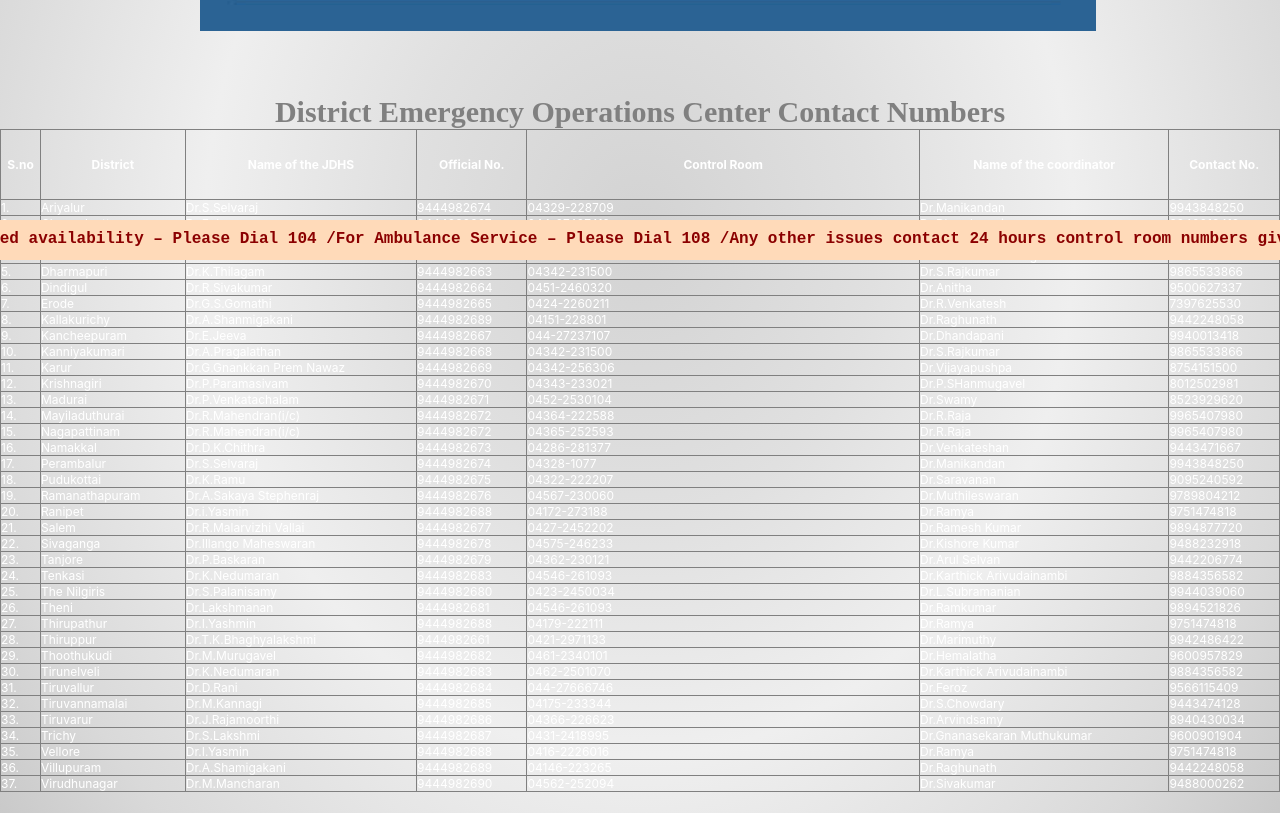
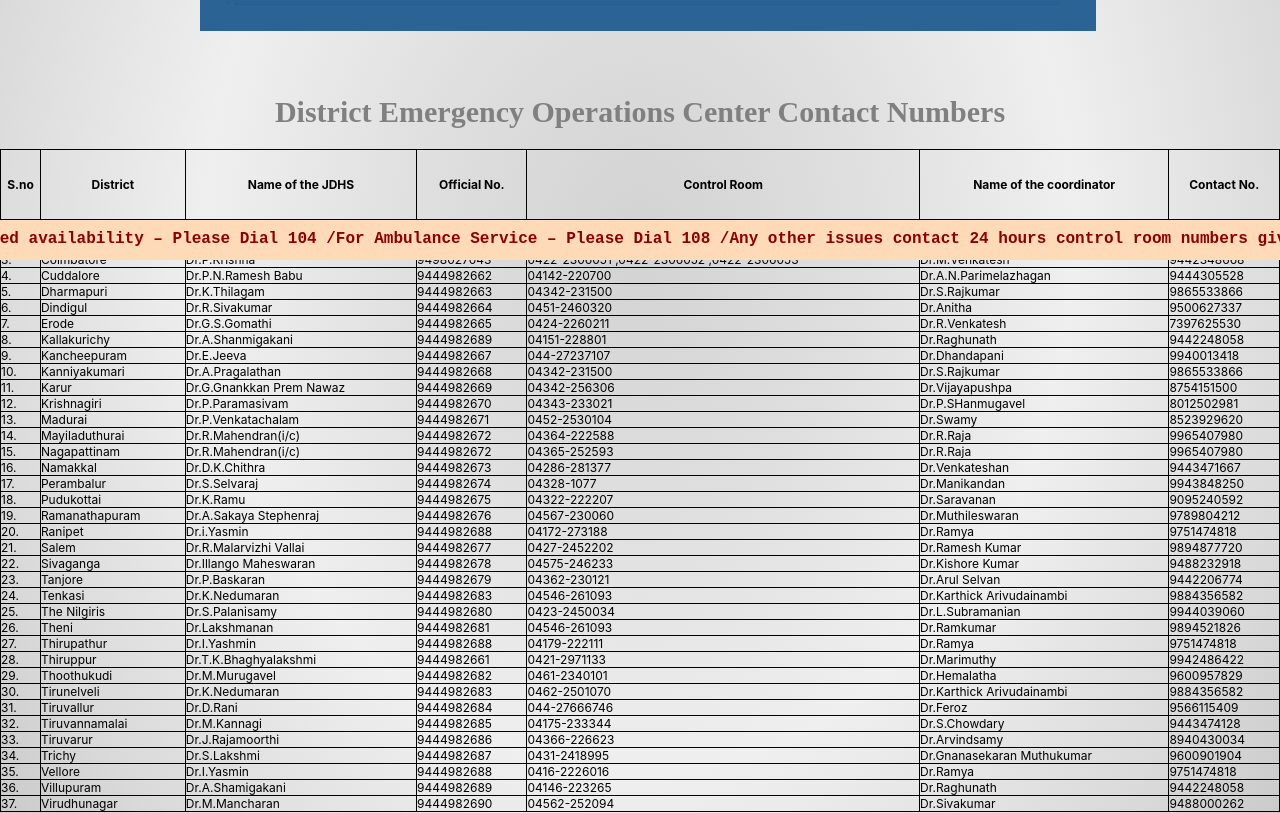
Before and after one commit to RoshiniSukumar/Covid-19-Support-Desk, a React (Create React App) app: page /contact in a window 1280 px wide. Shown: the part 540-1353 px from the top of the page. Built offline with nearby package versions, Linux system fonts and the light colour scheme.

Commit message:
contact css

```diff
--- a/src/components/function/Contact.css
+++ b/src/components/function/Contact.css
@@ -4,7 +4,7 @@
     margin-left: 200px;
 }
 table,td,th{
-    border:1px solid grey ;
+    border:1px solid black ;
     font-size: 12px;
 
 }
@@ -12,7 +12,7 @@ table{
     border-collapse:collapse;
     width:100%;
     margin-bottom: 50px;
-
+   color:black;
 
 }
 th{
@@ -25,4 +25,5 @@ th{
     color:grey;
     font-size: 30px;
     margin-top: 20px;
+    margin-bottom:20px;
 }
```
